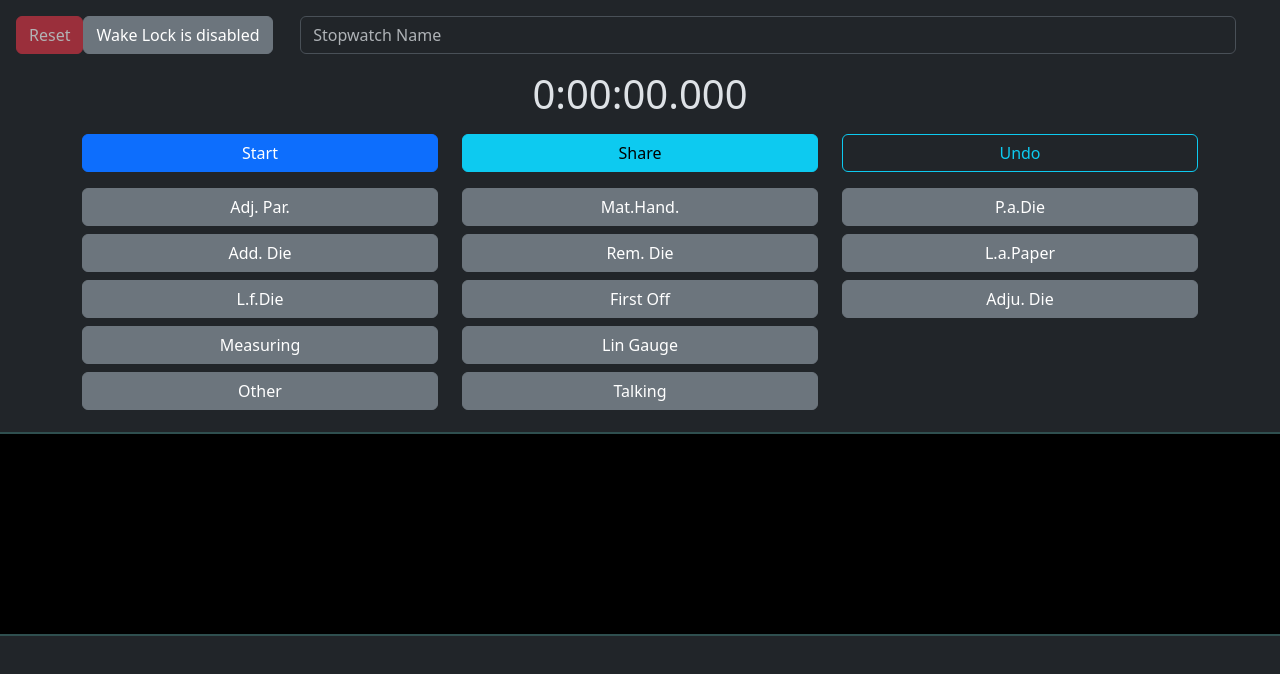
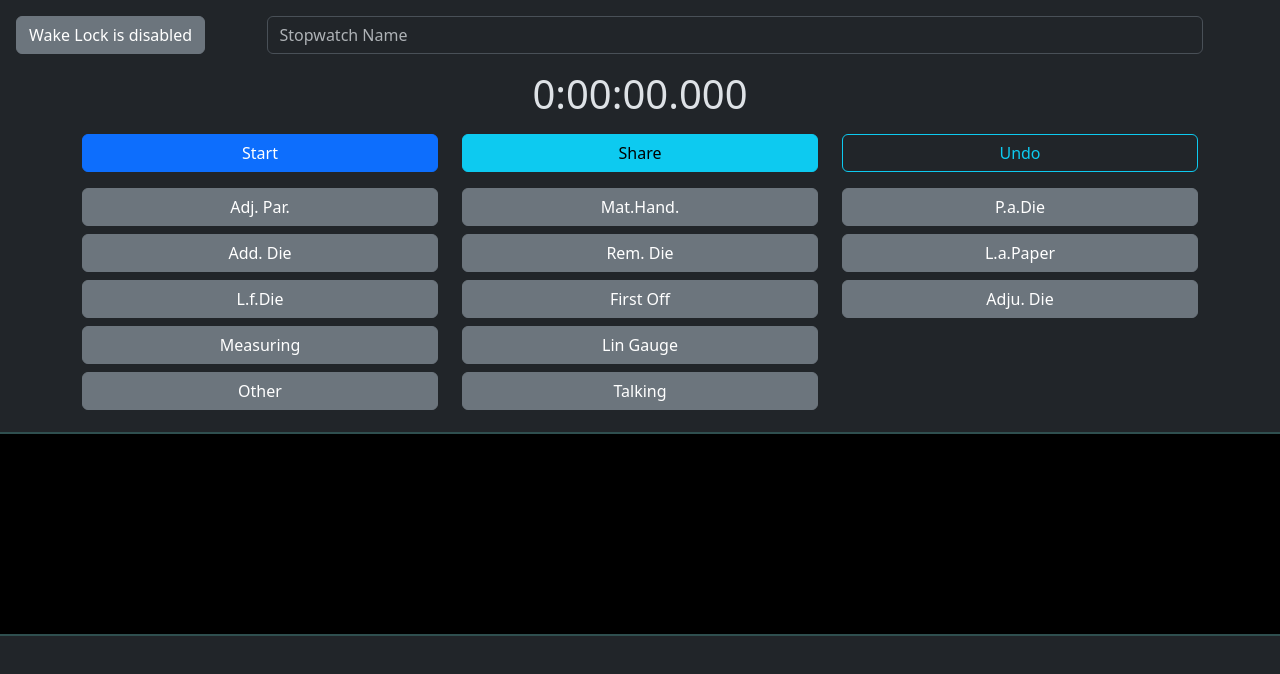
Before and after one commit to officialpranav/leTimer, a plain HTML site: page index.html in a window 1280 px wide. Drawn offline with nearby package versions, Linux system fonts and the light colour scheme.

Commit message:
hide reset button

```diff
--- a/index.html
+++ b/index.html
@@ -14,7 +14,7 @@
     <body data-bs-theme="dark">
         <script src="./NoSleep.js"></script>
         <div class="d-flex w-100 justify-content-center mt-3 px-3">
-            <button disabled id="reset" class="btn btn-danger">Reset</button>
+            <button hidden disabled id="reset" class="btn btn-danger">Reset</button>
             <button class="btn btn-secondary" id="toggle">Wake Lock is disabled</button>
             <input id="stopwatch-name" class="form-control w-75 mx-auto" type="text" placeholder="Stopwatch Name">
         </div>
```
